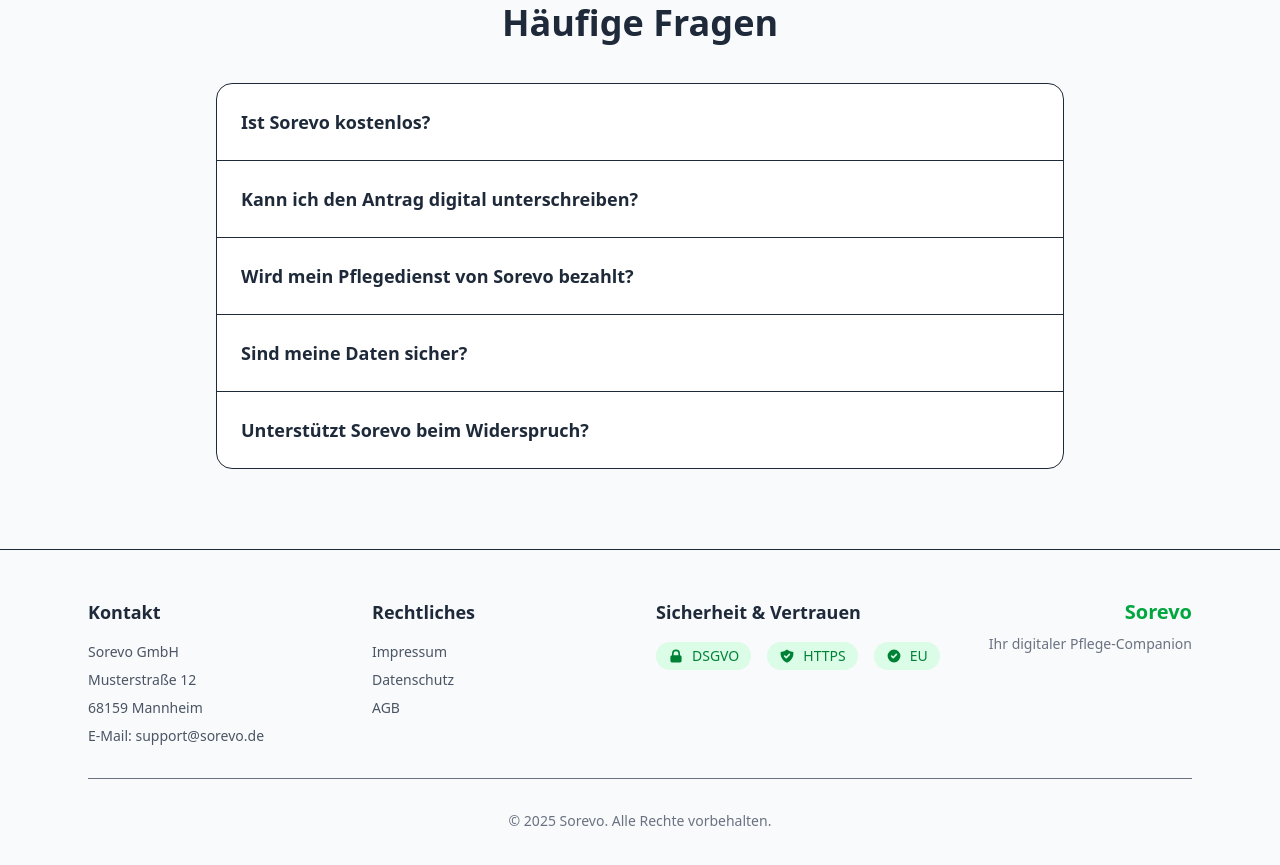
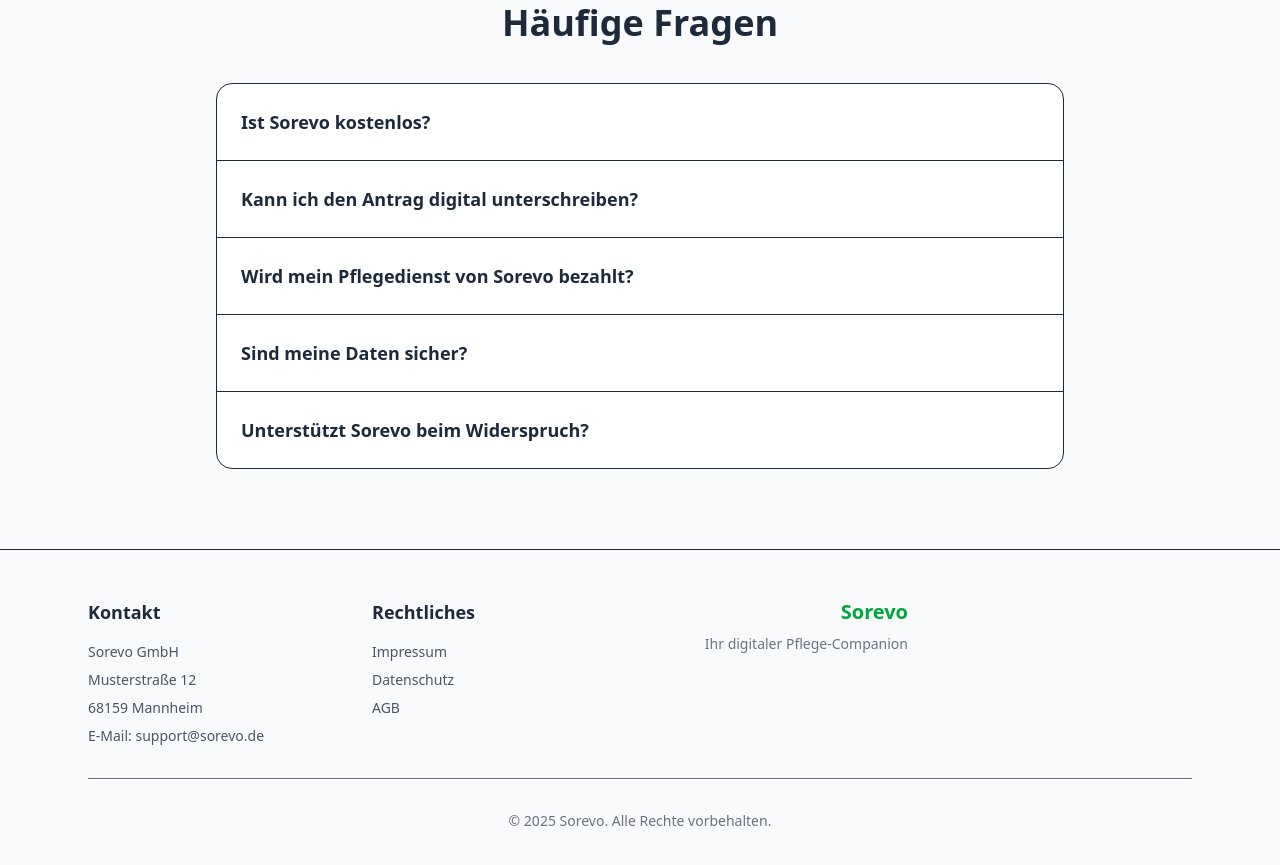
Before and after one commit to NWichter-NeoTube/sorevo-landingpage, an Astro site: page / in a window 1280 px wide. Shown: the part 6537-7402 px from the top of the page. Built offline with nearby package versions, Linux system fonts and the light colour scheme; Astro itself is replaced by a stand-in of ours.

Commit message:
delete bad badges

```diff
--- a/src/components/SiteFooter.astro
+++ b/src/components/SiteFooter.astro
@@ -25,31 +25,6 @@ const currentYear = new Date().getFullYear();
         </nav>
       </div>
 
-      <!-- Sicherheit & Vertrauen -->
-      <div>
-        <h3 class="font-semibold text-lg mb-4">Sicherheit & Vertrauen</h3>
-        <div class="flex gap-4">
-          <div class="flex items-center gap-2 px-3 py-1 bg-green-100 rounded-full text-sm text-green-700">
-            <svg class="w-4 h-4" fill="currentColor" viewBox="0 0 20 20">
-              <path fill-rule="evenodd" d="M5 9V7a5 5 0 0110 0v2a2 2 0 012 2v5a2 2 0 01-2 2H5a2 2 0 01-2-2v-5a2 2 0 012-2zm8-2v2H7V7a3 3 0 016 0z" clip-rule="evenodd"></path>
-            </svg>
-            DSGVO
-          </div>
-          <div class="flex items-center gap-2 px-3 py-1 bg-green-100 rounded-full text-sm text-green-700">
-            <svg class="w-4 h-4" fill="currentColor" viewBox="0 0 20 20">
-              <path fill-rule="evenodd" d="M2.166 4.999A11.954 11.954 0 0010 1.944 11.954 11.954 0 0017.834 5c.11.65.166 1.32.166 2.001 0 5.225-3.34 9.67-8 11.317C5.34 16.67 2 12.225 2 7c0-.682.057-1.35.166-2.001zm11.541 3.708a1 1 0 00-1.414-1.414L9 10.586 7.707 9.293a1 1 0 00-1.414 1.414l2 2a1 1 0 001.414 0l4-4z" clip-rule="evenodd"></path>
-            </svg>
-            HTTPS
-          </div>
-          <div class="flex items-center gap-2 px-3 py-1 bg-green-100 rounded-full text-sm text-green-700">
-            <svg class="w-4 h-4" fill="currentColor" viewBox="0 0 20 20">
-              <path fill-rule="evenodd" d="M10 18a8 8 0 100-16 8 8 0 000 16zm3.707-9.293a1 1 0 00-1.414-1.414L9 10.586 7.707 9.293a1 1 0 00-1.414 1.414l2 2a1 1 0 001.414 0l4-4z" clip-rule="evenodd"></path>
-            </svg>
-            EU
-          </div>
-        </div>
-      </div>
-
       <!-- Logo -->
       <div class="md:text-right">
         <span class="font-semibold text-xl text-green-600">Sorevo</span>
```
